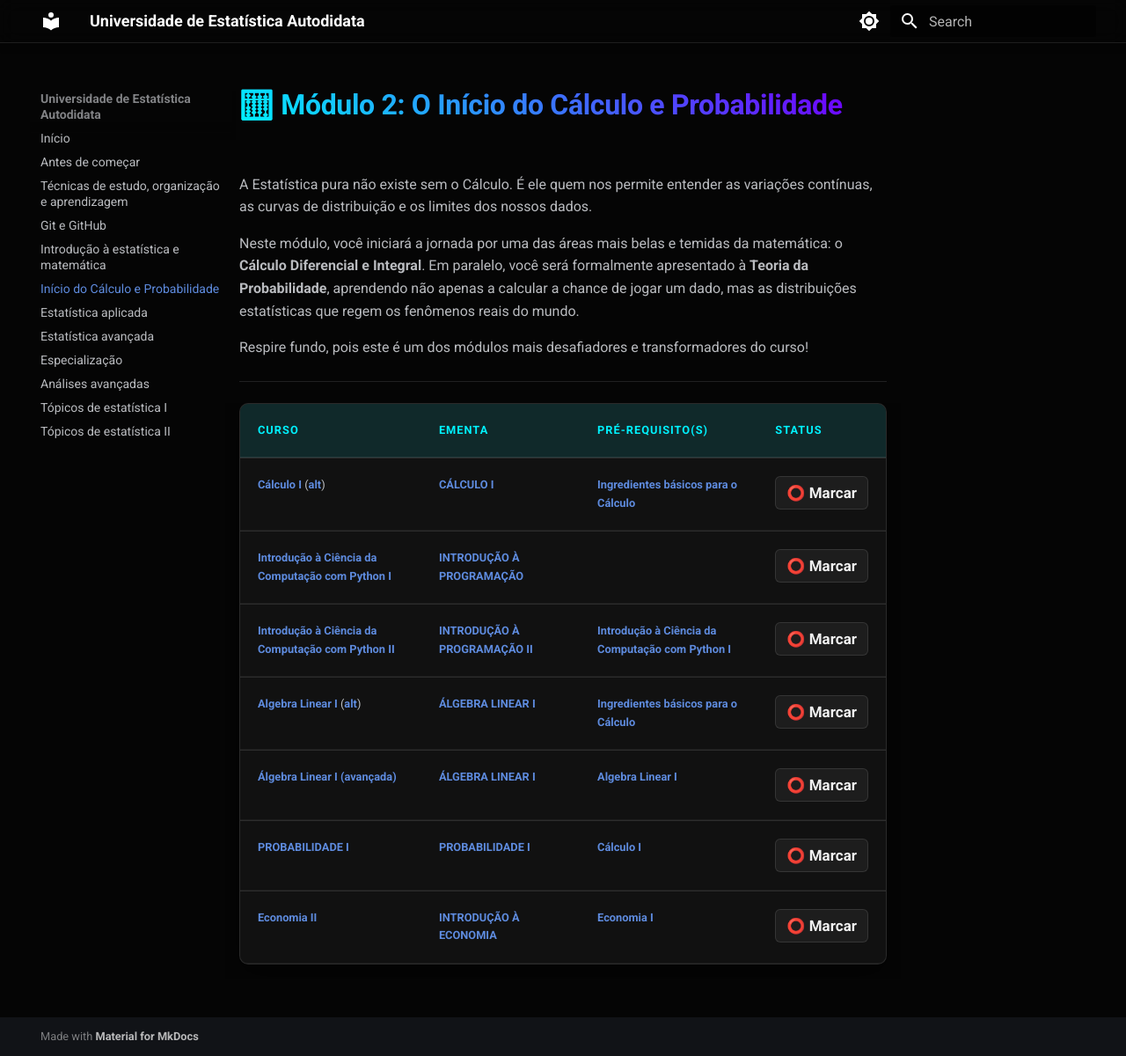
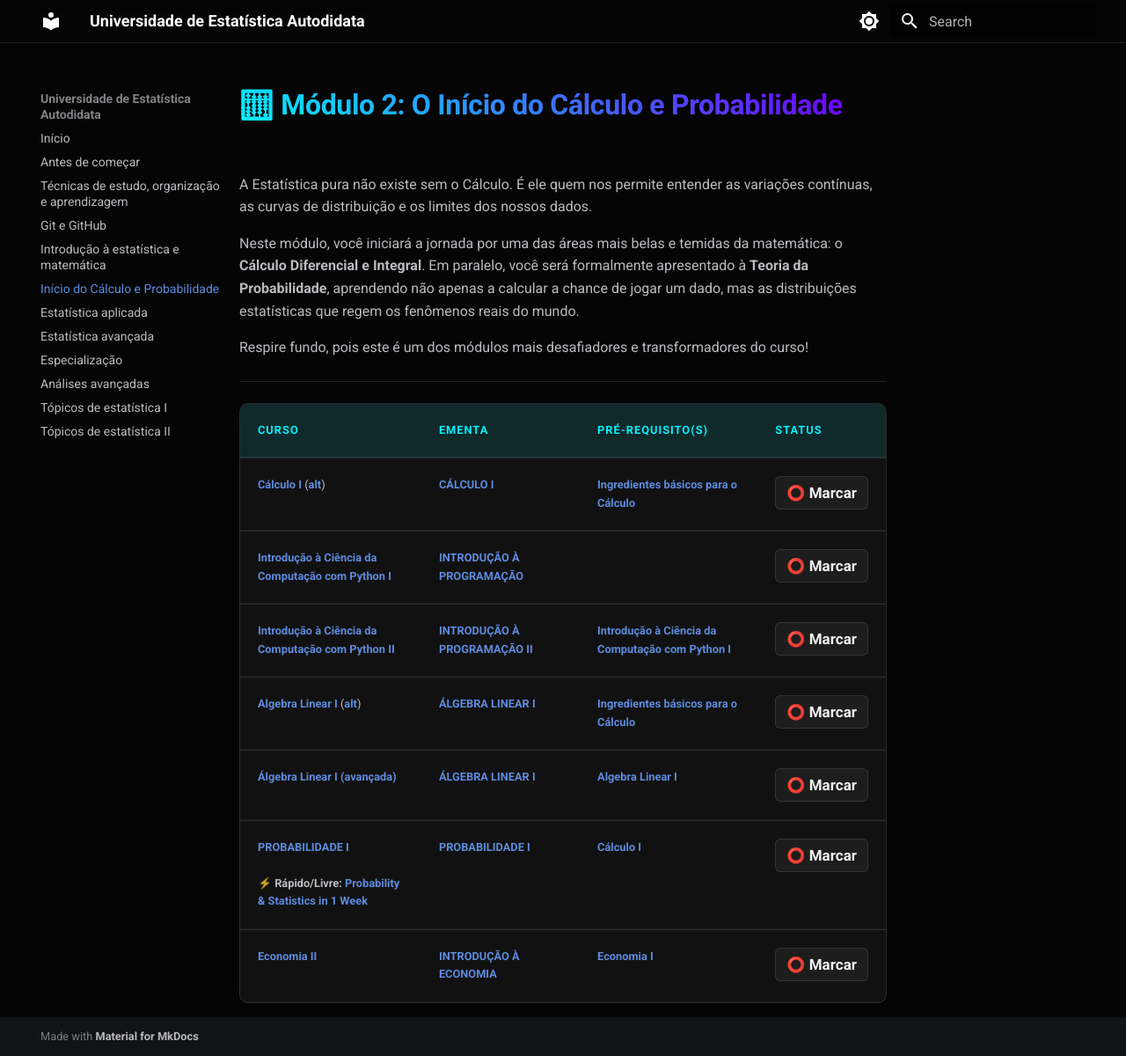
Before and after one commit to NandesLima/estatistica, an MkDocs documentation site: the page built from docs/05-inicio-do-calculo-e-probabilidade.md, in a window 1280 px wide and 1200 px high. Shown: the whole window at 88% size. Built offline with MkDocs 1.6.1 and Material for MkDocs 9.7.7, drawn with Linux system fonts in a browser that asks for light colours.

Commit message:
🚀 feat: injeta tags de cursos Rápidos/Livres nas ementas de Probabilidade e Análise

```diff
--- a/docs/05-inicio-do-calculo-e-probabilidade.md
+++ b/docs/05-inicio-do-calculo-e-probabilidade.md
@@ -15,5 +15,5 @@ Respire fundo, pois este é um dos módulos mais desafiadores e transformadores
 | [Introdução à Ciência da Computação com Python II](https://pt.coursera.org/learn/ciencia-computacao-python-conceitos-2) | [INTRODUÇÃO À PROGRAMAÇÃO II](http://ence.ibge.gov.br/images/ence/doc/bacharelado/Ementas_atualizacao_nov2019/atualizacao_abril_2022/COM021.pdf) | [Introdução à Ciência da Computação com Python I](https://www.coursera.org/learn/ciencia-computacao-python-conceitos) |     |
 | [Algebra Linear I](https://www.youtube.com/playlist?list=PLxI8Can9yAHdUtWDKtTA9AmuICNyX9EIr) ([alt](https://integra.univesp.br/courses/668)) | [ÁLGEBRA LINEAR I](http://ence.ibge.gov.br/images/ence/doc/bacharelado/Ementas_atualizacao_nov2019/MAT022.pdf) | [Ingredientes básicos para o Cálculo](https://www.youtube.com/playlist?list=PL2xox8ncv81W698VTHptmp7ZNvcKqlyHO) |     |
 | [Álgebra Linear I (avançada)](https://www.youtube.com/playlist?list=PL2xox8ncv81WXIutzWJDQ7E78riZqJClA) | [ÁLGEBRA LINEAR I](http://ence.ibge.gov.br/images/ence/doc/bacharelado/Ementas_atualizacao_nov2019/MAT022.pdf) | [Algebra Linear I](https://www.youtube.com/playlist?list=PLxI8Can9yAHdUtWDKtTA9AmuICNyX9EIr) |     |
-| [PROBABILIDADE I](https://www.youtube.com/playlist?list=PL5nbzsxqG2FOqyUPu_SHNFznUAuZMLCJI) | [PROBABILIDADE I](http://ence.ibge.gov.br/images/ence/doc/bacharelado/Ementas_atualizacao_nov2019/EST021.pdf) | [Cálculo I](https://www.youtube.com/playlist?list=PL2D9B691A704C6F7B) |     |
+| [PROBABILIDADE I](https://www.youtube.com/playlist?list=PL5nbzsxqG2FOqyUPu_SHNFznUAuZMLCJI) <br><br>⚡ **Rápido/Livre:** [Probability & Statistics in 1 Week](https://github.com/NandesLima/Learn_Data_Science_in_3_Months#week-2---statistics--probability) | [PROBABILIDADE I](http://ence.ibge.gov.br/images/ence/doc/bacharelado/Ementas_atualizacao_nov2019/EST021.pdf) | [Cálculo I](https://www.youtube.com/playlist?list=PL2D9B691A704C6F7B) |     |
 | [Economia II](https://integra.univesp.br/courses/2417) | [INTRODUÇÃO À ECONOMIA](http://ence.ibge.gov.br/images/ence/doc/bacharelado/Ementas_atualizacao_nov2019/ESO013.pdf) | [Economia I](https://integra.univesp.br/courses/2732) |     |
```
